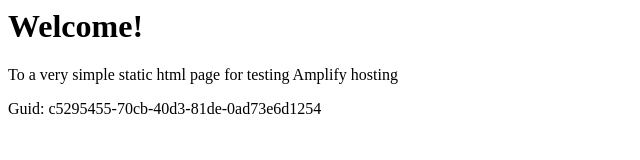
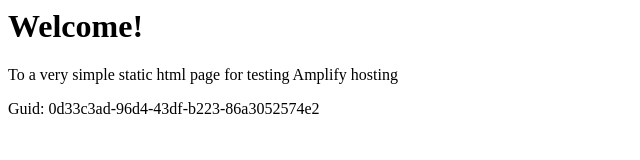
Before and after one commit to aws-aemilia-iad/Github-PR-Commit-Integration-Test-DoNotTouch-GitHubWebhookPushCanaryTest-v1-preprod-us-east-1, a website: page src/index.html in a window 1280 px wide. Shown: the full height of the page, 0-640 px from the left. Drawn offline with Linux system fonts and the light colour scheme.

Commit message:
commit from integ tests

```diff
--- a/src/index.html
+++ b/src/index.html
@@ -12,6 +12,6 @@
 <body>
     <h1>Welcome!</h1>
     <p>To a very simple static html page for testing Amplify hosting</p>
-    <p>Guid: c5295455-70cb-40d3-81de-0ad73e6d1254</p></body>
+    <p>Guid: 0d33c3ad-96d4-43df-b223-86a3052574e2</p></body>
 
 </html>
```
